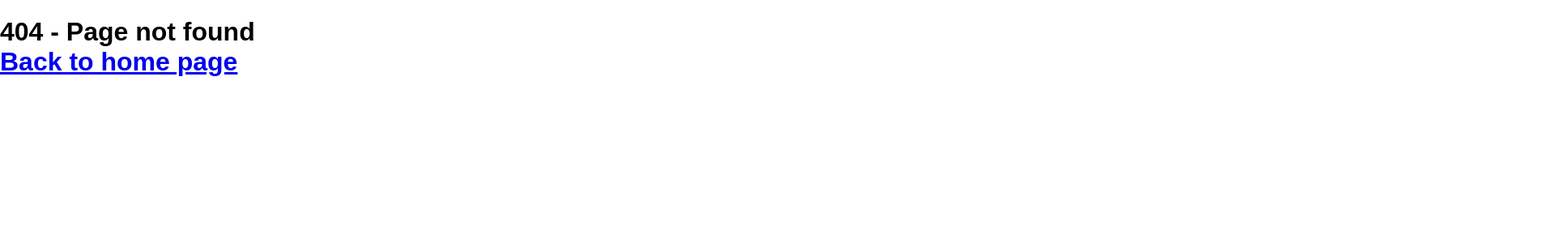
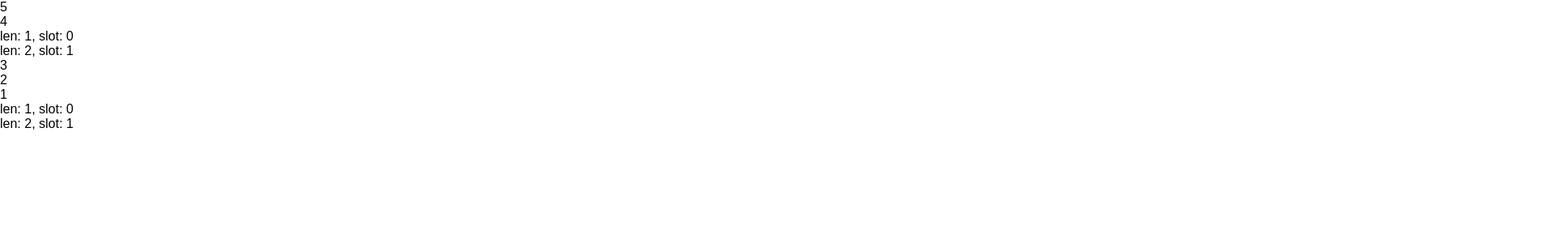
Before and after one commit to ViktorMasnyi/test, a React app: page /calendar in a window 1280 px wide. Before the commit this address had no page. Shown: the top 300 px of the page at 81% size, 1920 px wide, since content can reach past the window. Built offline with nearby package versions, Linux system fonts and the light colour scheme.

Commit message:
basic week layout - no intraday

```diff
--- /dev/null
+++ b/src/components/Day/Day.css
@@ -0,0 +1,21 @@
+.day {
+  position: relative;
+  min-height: 400px;
+  box-sizing: border-box;
+  background: #fff;
+  width: calc(100% / 12 * 3 - 32px);
+  margin: 0px;
+  border-left: 2px solid #cc5;
+}
+
+.day:last-child {
+  border: none;
+}
+
+.dayLabel {
+  width: 100%;
+  top: 0;
+  box-sizing: border-box;
+  padding: 0 5px;
+  background: #fff;
+}
--- /dev/null
+++ b/src/components/Day/Day.js
@@ -0,0 +1,40 @@
+import React, { Component } from 'react';
+import Task from '../Task/Task';
+
+import './Day.css';
+
+class Day extends Component {
+  constructor(props) {
+    super(props)
+    this.state = {
+      day: this.props.weekday,
+      tasks: [
+        {
+          id: 1,
+          author: 'Test Author',
+          content: 'test content',
+          start: 1,
+          length: 1,
+        },
+        {
+          id: 2,
+          author: 'Test Author',
+          content: 'test content',
+          start: 2,
+          length: 2,
+        },
+      ]
+    };
+  }
+
+  render() {
+    return (
+      <div className="day">
+        <div className="dayLabel">{this.state.day}</div>
+        {this.props.children}
+      </div>
+    );
+  }
+}
+
+export default Day;
--- /dev/null
+++ b/src/components/Task/Task.css
@@ -0,0 +1,50 @@
+.task {
+  position: absolute;
+  box-sizing: border-box;
+  width: calc((100%) * 1 - 4px);
+  margin-left: 2px;
+  padding: 0px 2px;
+  margin-bottom: 4px;
+  background-color:rgba(20, 20, 60, 0.5);
+  overflow: visible;
+}
+
+/* .taskWidth1 {
+  width: calc((100%) * 1 - 4px);
+} */
+
+.taskWidth2 {
+  width: calc((100%) * 2 - 4px);
+}
+
+.taskWidth3 {
+  width: calc((100%) * 3 - 3px);
+}
+
+.taskWidth4 {
+  width: calc((100%) * 4 - 4px);
+}
+
+.taskWidth5 {
+  width: calc((100%) * 5 - 4px);
+}
+
+.slot1 {
+  top: calc(22px * 1);
+}
+
+.slot2 {
+  top: calc(22px * 2);
+}
+
+.slot3 {
+  top: calc(22px * 3);
+}
+
+.slot4 {
+  top: calc(22px * 4);
+}
+
+.slot5 {
+  top: calc(22px * 5);
+}
--- /dev/null
+++ b/src/components/Task/Task.js
@@ -0,0 +1,18 @@
+import React from 'react';
+
+import './Task.css';
+
+const Task = props => (
+  <div
+    style={{
+      'top': `calc(22px + 22px * ${props.slot})`,
+      'width': `calc((100%) * ${props.taskLengh} - 4px)`,
+    }}
+    className="task"
+  >
+    len: {props.taskLengh},
+    slot: {props.slot}
+  </div>
+);
+
+export default Task;
--- a/src/components/TaskSelector/TaskSelector.js
+++ b/src/components/TaskSelector/TaskSelector.js
@@ -11,6 +11,9 @@ const TaskSelector = () => (
     <div className="taskSelector__container">
       <Link to="/blog" className="taskSelector__task">BLOG task</Link>
     </div>
+    <div className="taskSelector__container">
+      <Link to="/calendar" className="taskSelector__task">calendar</Link>
+    </div>
   </div>
 );
 
--- /dev/null
+++ b/src/components/Week/Week.css
@@ -0,0 +1,8 @@
+.container {
+  min-width: 790px;
+  font-size: 16px;
+}
+.week {
+  display: flex;
+  flex-flow: row-reverse;
+}
--- /dev/null
+++ b/src/components/Week/Week.js
@@ -0,0 +1,103 @@
+import React, { Component } from 'react';
+import Day from '../Day/Day';
+import Task from '../Task/Task';
+
+import './Week.css';
+
+class Week extends Component {
+  state = {
+    startWeek: 1,
+    days: [
+      [ // Fr
+
+      ],
+      [ // Th
+        {
+          id: 3,
+          onwer: 'Test Owner',
+          content: 'test content',
+          start: 2,
+          length: 1,
+        },
+        {
+          id: 4,
+          owner: 'Test Owner',
+          content: 'test content',
+          start: 2,
+          length: 2,
+        },
+      ],
+      [], // We
+      [], // Tu
+      [ // Mo
+        {
+          id: 1,
+          onwer: 'Test Owner',
+          content: 'test content',
+          start: 1,
+          length: 1,
+        },
+        {
+          id: 2,
+          owner: 'Test Owner',
+          content: 'test content',
+          start: 2,  // starting day of a week
+          length: 2, // task duration  - days
+        },
+      ],
+    ],
+  };
+
+
+
+  render () {
+    let days = this.state.days.map((day, i) => {
+      return (
+        <Day weekday={this.props.startDate + 4 - i}>
+          {
+            day.map((task, id) => {
+              return (
+                <Task
+                  key={task.id}
+                  taskLengh={task.length}
+                  slot={id}
+                  owner={task.owner}
+                  content={task.content}
+                />
+              );
+            })
+          }
+        </Day>
+      );
+    });
+    console.log(days);
+    return (
+      <div className="container">
+        <div className="week">
+          {days}
+          {/* <Day weekday={this.props.startDate + 4}>
+          </Day>
+          <Day weekday={this.props.startDate + 3}>
+            <Task taskWidth="taskWidth1" slot="slot3" />
+            <Task taskWidth="taskWidth2" slot="slot4" />
+            <Task taskWidth="taskWidth1" slot="slot5" />
+          </Day>
+          <Day weekday={this.props.startDate + 2}>
+          </Day>
+          <Day weekday={this.props.startDate + 1}>
+            <Task taskWidth="taskWidth1" slot="slot2" />
+          </Day>
+          <Day weekday={this.props.startDate}>
+            <Task taskWidth="taskWidth5" slot="slot1" />
+            <Task taskWidth="taskWidth1" slot="slot2" />
+            <Task taskWidth="taskWidth3" slot="slot3" />
+            <Task taskWidth="taskWidth2" slot="slot4" />
+            <Task taskWidth="taskWidth1" slot="slot5" />
+          </Day> */}
+        </div>
+      </div>
+    );
+  }
+}
+
+export default Week;
--- /dev/null
+++ b/src/containers/Calendar/Calendar.js
@@ -0,0 +1,41 @@
+import React, { Component } from 'react';
+import Week from '../../components/Week/Week';
+
+const tasks = [
+  {
+    id: 1,
+    author: 'Test Author',
+    content: 'test content',
+    start: '',
+    finish: '',
+  },
+];
+
+class Calendar extends Component {
+  state = {
+    startDate: 1,
+    week: [
+      {
+        id: 1,
+        author: 'Test Author',
+        content: 'test content',
+        start: 1,
+        length: 1,
+      },
+      {
+        id: 2,
+        author: 'Test Author',
+        content: 'test content',
+        start: 2,
+        length: 2,
+      },
+    ],
+  };
+  render() {
+    return (
+      <Week startDate={this.state.startDate} weekTasks={this.props.weekTasks}/>
+    );
+  }
+}
+
+export default Calendar;
--- a/src/containers/HomePage/HomePage.js
+++ b/src/containers/HomePage/HomePage.js
@@ -4,6 +4,7 @@ import Blog from '../Blog/Blog';
 import ClubPage from '../../components/ClubPage/ClubPage';
 import NotFoundPage from '../../components/NotFoundPage/NotFoundPage';
 import TaskSelector from '../../components/TaskSelector/TaskSelector';
+import Calendar from '../../containers/Calendar/Calendar'
 
 
 const HomePage = () => (
@@ -11,6 +12,7 @@ const HomePage = () => (
     <Route exact path="/" component={TaskSelector} />
     <Route exact path="/club" component={ClubPage} />
     <Route exact path="/blog" component={Blog} />
+    <Route exact path="/calendar" component={Calendar} />
     <Route path="*" component={NotFoundPage} />
   </Switch>
 );
```
